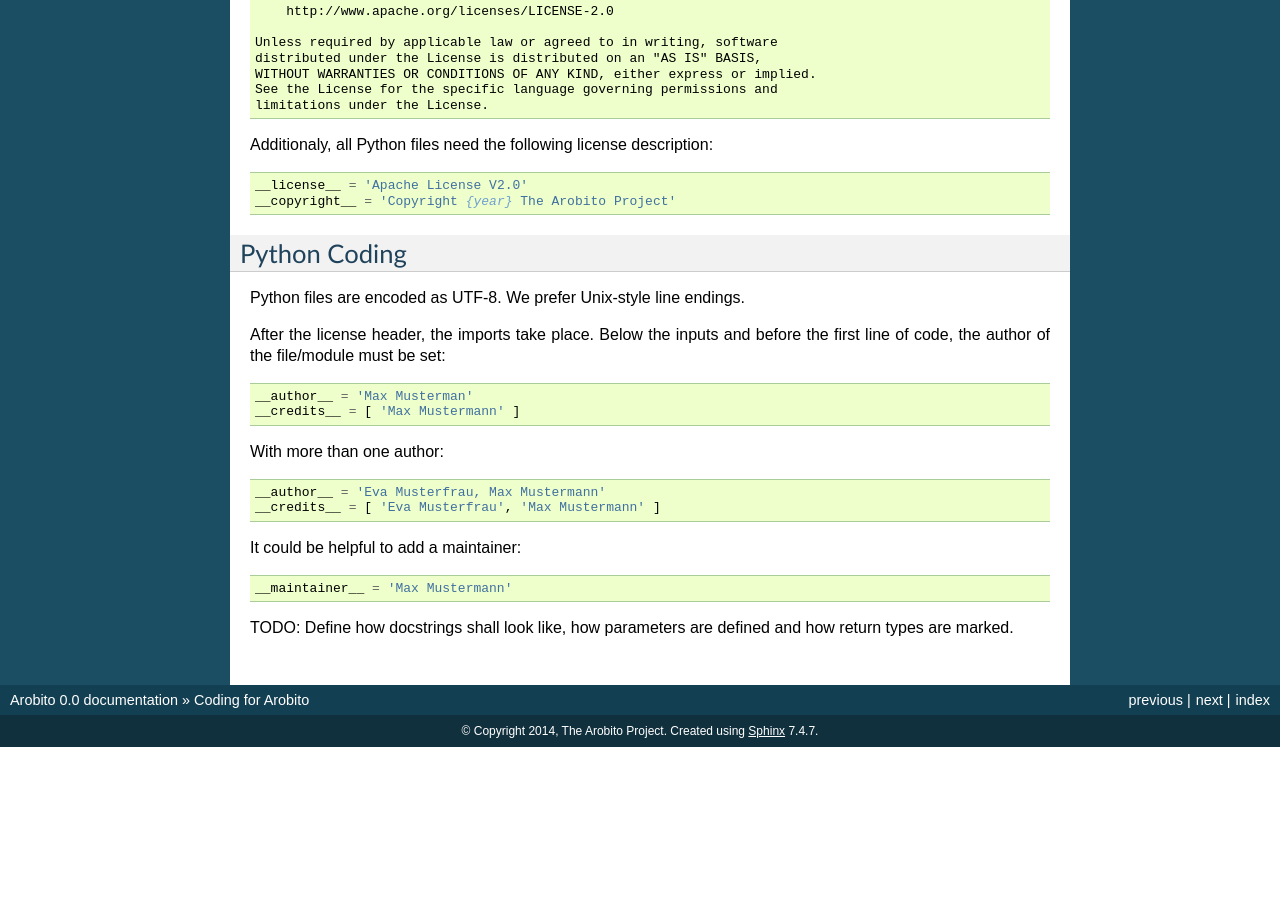
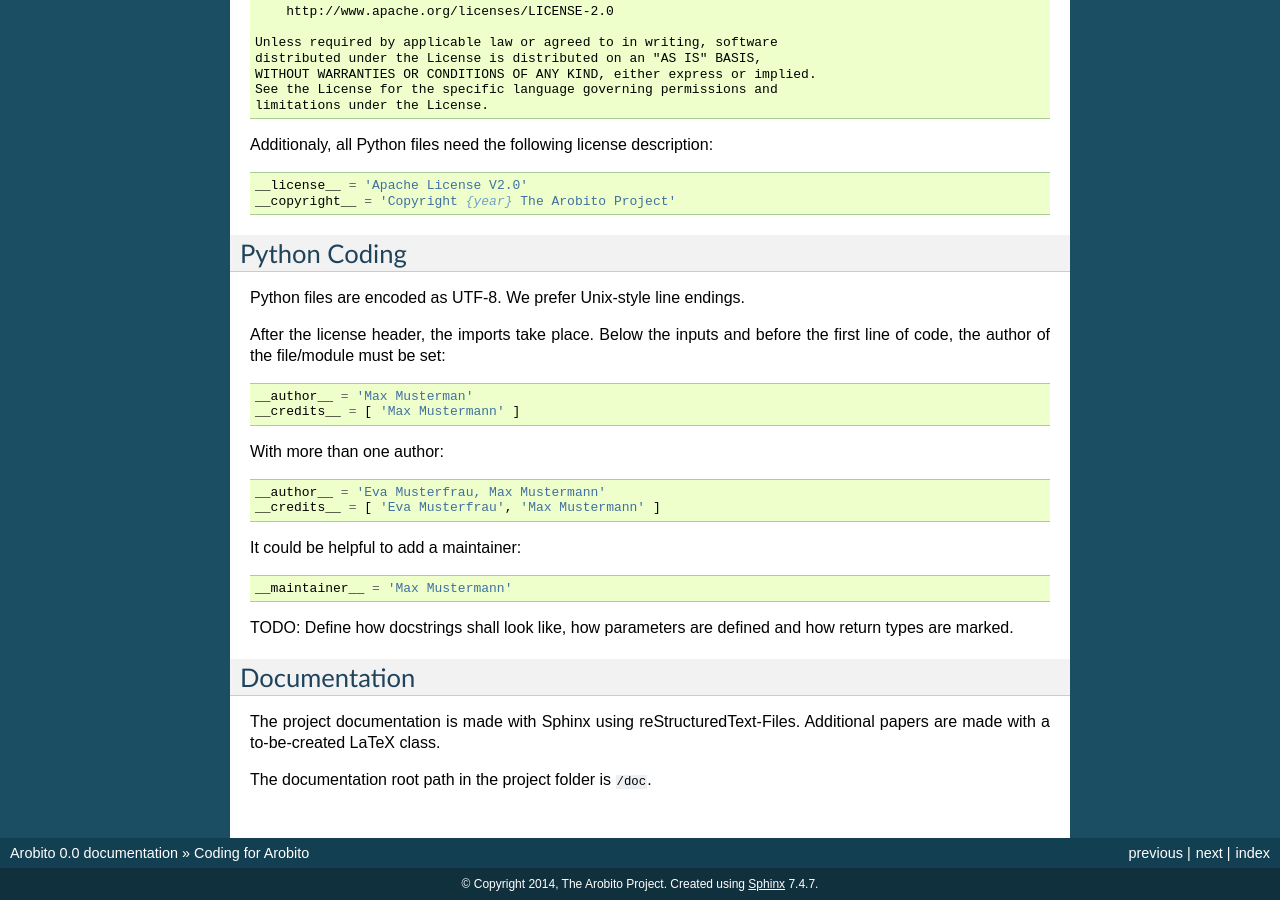
Before and after one commit to arobito/arobito, a Sphinx documentation site: the page built from doc/source/project/coding.rst, in a window 1280 px wide and 900 px high, scrolled down 777 px. Built offline with Sphinx 7.4.7, drawn with Linux system fonts in a browser that asks for light colours; before the commit the page ends 1524 px from its top, so only the background shows below that.

Commit message:
Added documentation standards (kind of)

```diff
--- a/doc/source/project/coding.rst
+++ b/doc/source/project/coding.rst
@@ -98,3 +98,11 @@ It could be helpful to add a maintainer:
 
 
 TODO: Define how docstrings shall look like, how parameters are defined and how return types are marked.
+
+
+Documentation
+-------------
+
+The project documentation is made with Sphinx using reStructuredText-Files. Additional papers are made with a to-be-created LaTeX class.
+
+The documentation root path in the project folder is ``/doc``.
```
